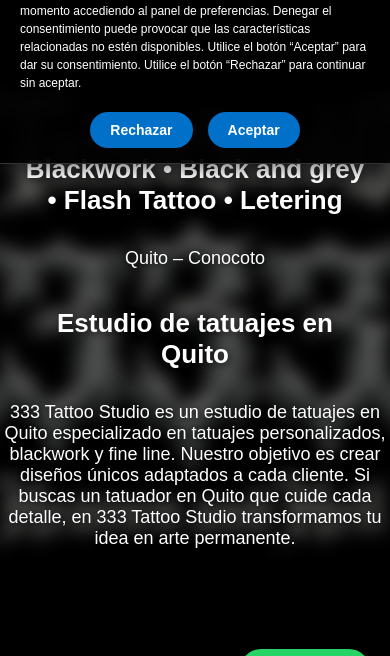
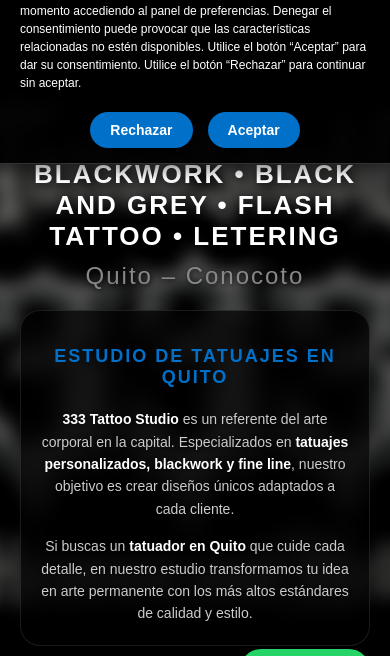
Before and after one commit to mich-m-5/333-tattoo-studio, a website: page public/index.html in a window 390 px wide. Shown: the part 133-789 px from the top of the page. Drawn offline with Linux system fonts and the light colour scheme; no server answers.

Commit message:
88aa00zl

```diff
--- a/public/index.html
+++ b/public/index.html
@@ -40,18 +40,23 @@
 </header>
 
 <section class="hero">
+  <div class="hero-content">
+    <h2>Blackwork • Black and grey • Flash Tattoo • Letering</h2>
+    <p class="hero-location">Quito – Conocoto</p>
 
-<h2>Blackwork • Black and grey • Flash Tattoo • Letering </h2>
-<p>Quito – Conocoto</p>
-<h2>Estudio de tatuajes en Quito</h2>
-
-<p>
-333 Tattoo Studio es un estudio de tatuajes en Quito especializado en tatuajes personalizados,
-blackwork y fine line. Nuestro objetivo es crear diseños únicos adaptados a cada cliente.
-Si buscas un tatuador en Quito que cuide cada detalle, en 333 Tattoo Studio transformamos
-tu idea en arte permanente.
-</p>
-
+    <div class="hero-seo-box">
+      <h1>Estudio de tatuajes en Quito</h1>
+      <p>
+        <strong>333 Tattoo Studio</strong> es un referente del arte corporal en la capital.
+        Especializados en <strong>tatuajes personalizados, blackwork y fine line</strong>,
+        nuestro objetivo es crear diseños únicos adaptados a cada cliente.
+      </p>
+      <p>
+        Si buscas un <strong>tatuador en Quito</strong> que cuide cada detalle, en nuestro estudio
+        transformamos tu idea en arte permanente con los más altos estándares de calidad y estilo.
+      </p>
+    </div>
+  </div>
 </section>
 
 <section id="about">
--- a/public/styles.css
+++ b/public/styles.css
@@ -46,14 +46,68 @@ nav a:hover {
 }
 
 .hero {
-  height: 80vh;
+  height: 90vh;
   display: flex;
-  flex-direction: column;
   justify-content: center;
   align-items: center;
   text-align: center;
   position: relative;
   overflow: hidden;
+  padding: 0 20px;
+}
+
+.hero-content {
+  position: relative;
+  z-index: 2;
+  max-width: 900px;
+}
+
+.hero h2 {
+  font-size: 32px;
+  text-transform: uppercase;
+  letter-spacing: 4px;
+  margin-bottom: 10px;
+  text-shadow: 2px 2px 10px rgba(0,0,0,0.8);
+}
+
+.hero-location {
+  font-size: 20px;
+  color: #888;
+  margin-bottom: 40px;
+  letter-spacing: 2px;
+}
+
+.hero-seo-box {
+  background: rgba(0, 0, 0, 0.7);
+  backdrop-filter: blur(10px);
+  padding: 40px;
+  border-radius: 20px;
+  border: 1px solid rgba(255, 255, 255, 0.1);
+  box-shadow: 0 20px 40px rgba(0,0,0,0.5);
+}
+
+.hero-seo-box h1 {
+  font-size: 24px;
+  color: #0070c9;
+  margin-bottom: 20px;
+  text-transform: uppercase;
+  letter-spacing: 2px;
+}
+
+.hero-seo-box p {
+  font-size: 16px;
+  line-height: 1.8;
+  color: #ccc;
+  margin-bottom: 15px;
+}
+
+.hero-seo-box p:last-child {
+  margin-bottom: 0;
+}
+
+.hero-seo-box strong {
+  color: #fff;
+  font-weight: 600;
 }
 
 .hero::before {
@@ -980,12 +1034,26 @@ footer p {
   }
 
   .hero h2 {
-    font-size: 32px;
-    padding: 0 20px;
+    font-size: 20px;
+    letter-spacing: 2px;
   }
 
-  .hero p {
+  .hero-location {
+    font-size: 14px;
+    margin-bottom: 20px;
+  }
+
+  .hero-seo-box {
+    padding: 20px;
+  }
+
+  .hero-seo-box h1 {
     font-size: 18px;
+  }
+
+  .hero-seo-box p {
+    font-size: 14px;
+    line-height: 1.6;
   }
 
   .gallery {
```
Also changed, not shown: server.js (+0 -46 lines).
